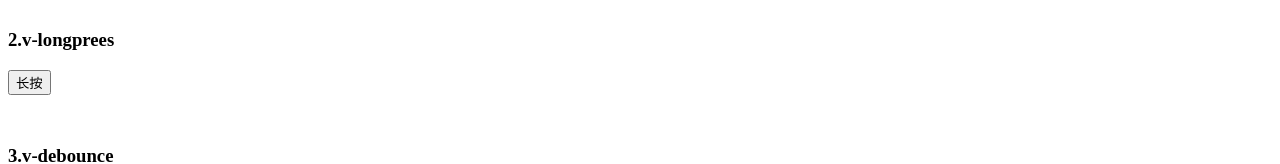
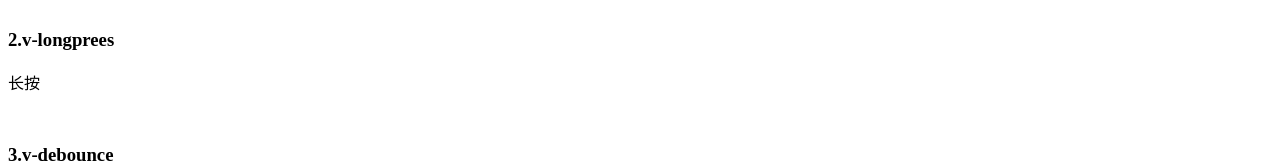
Before and after one commit to Huangwanbin/vue-directives, a Vue app: page /#/ in a window 1280 px wide. Shown: the part 186-350 px from the top of the page. Built offline with nearby package versions, Linux system fonts and the light colour scheme.

Commit message:
add description

```diff
--- a/src/directives/clickOut.js
+++ b/src/directives/clickOut.js
@@ -6,22 +6,23 @@ const clickOut = {
                 return false
             }
             //判断指令中是否绑定了函数
-            if (binding.expression) {
-                //如果绑定了函数，则调用函数，此处binding.value就是handleClose方法
+            if (binding.expression) {//expression：字符串形式的指令表达式。例如 v-my-directive="1 + 1" 中，表达式为 "1 + 1"。
+                console.log(binding);
+                //如果绑定了函数，则调用函数，此处binding.value就是clickImgOut方法
                 binding.value(e)
             }
         }
         // 给当前元素绑定个私有变量，方便在unbind中可以解除事件监听
-        el.__vueClickOutside__ = clickHandler;
-        //不加异步会有bug，瞬间触发clickHandler函数
+        el.handler = clickHandler;
+        //加个异步，瞬间触发clickHandler函数
         setTimeout(() => {
-            document.addEventListener('click',clickHandler);
+            document.addEventListener('click',el.handler);
         }, 0);
     },
     unbind(el,binding){
         //解除事件监听
-        document.removeEventListener('click',el.__vueClickOutside__);
-        delete el.__vueClickOutside__;
+        document.removeEventListener('click',el.handler);
+        delete el.handler;
     }
 }
 
--- a/src/directives/copy.js
+++ b/src/directives/copy.js
@@ -35,6 +35,7 @@ const copy = {
     // 指令与元素解绑的时候，移除事件绑定
     unbind(el) {
       el.removeEventListener('click', el.handler)
+      delete el.handler;
     },
   }
 
--- a/src/directives/debounce.js
+++ b/src/directives/debounce.js
@@ -1,6 +1,9 @@
 const debounce = {
     inserted: function (el, binding) {
+      //没绑定函数直接返回
+      if (!binding.expression) return
       let timer
+      //监听点击事件，限定事件内如果再次点击则清空定时器并重新定时
       el.addEventListener('click', () => {
         if (timer) {
           clearTimeout(timer)
--- a/src/directives/draggable.js
+++ b/src/directives/draggable.js
@@ -1,18 +1,21 @@
 const draggable = {
     inserted: function (el) {
+      let isPhone = /Android|webOS|iPhone|iPod|BlackBerry/i.test(navigator.userAgent)
+      if (!isPhone) {
         el.style.cursor = 'move'
         el.onmousedown = function (e) {
-        let disx = e.pageX - el.offsetLeft
+          //pageX：鼠标指针距离文档左侧边缘的距离，不随滚动条变化而变化。offsetLeft元素相对其定位父级(offsetParent)的左偏移量。
+          let disx = e.pageX - el.offsetLeft //计算出鼠标距离目标元素左边的长度
           let disy = e.pageY - el.offsetTop
           document.onmousemove = function (e) {
-          let x = e.pageX - disx
+            let x = e.pageX - disx //计算移动时，元素距离带定位的父元素左边的距离
             let y = e.pageY - disy
-          let maxX = document.body.clientWidth - parseInt(window.getComputedStyle(el).width)
+            let maxX = document.body.clientWidth - parseInt(window.getComputedStyle(el).width) //计算body宽度减去元素的宽度，即最大可位移距离
             let maxY = document.body.clientHeight - parseInt(window.getComputedStyle(el).height)
-          if (x < 0) {
+            if (x < 0) {//当顶到左边时，元素不做位移
               x = 0
             } else if (x > maxX) {
-            x = maxX
+              x = maxX //当达到边界鼠标继续移动时，元素不做位移
             }
 
             if (y < 0) {
@@ -28,6 +31,8 @@ const draggable = {
             document.onmousemove = document.onmouseup = null
           }
         }
+      }else{
+        //移动端版本
         el.ontouchstart = function (e) {
           //阻止页面的滑动默认事件
           document.body.style.overflow = "hidden"
@@ -57,6 +62,7 @@ const draggable = {
             document.body.style.overflow = "auto"
           }
         }
+      }
     },
   }
   export default draggable
--- a/src/directives/longpress.js
+++ b/src/directives/longpress.js
@@ -1,12 +1,13 @@
 const longpress = {
     bind: function (el, binding, vNode) {
-      if (typeof binding.value !== 'function') {
-        throw 'callback must be a function'
-      }
+      //没绑定函数直接返回
+      if (!binding.expression) return
       // 定义变量
       let pressTimer = null
       // 创建计时器（ 2秒后执行函数 ）
       let start = (e) => {
+        console.log(e);
+        //e.type表示触发的事件类型如mousedown,touchstart等，e.button表示是哪个键按下0为鼠标左键，1为中键，2为右键
         if (e.type === 'click' && e.button !== 0) {
           return
         }
@@ -14,7 +15,7 @@ const longpress = {
           pressTimer = setTimeout(() => {
             handler()
           }, 2000)
-          //取消浏览器默认事件
+          //取消浏览器默认事件，如右键弹窗
           el.addEventListener('contextmenu', function(e) {
             e.preventDefault();
           })
--- a/src/directives/scrollPop.js
+++ b/src/directives/scrollPop.js
@@ -1,11 +1,24 @@
 
 const scrollPop = {
-    bind: function (el,binding,vnode) {
-        console.log(el,binding,vnode);
-        document.getElementsByTagName('body')[0].style.overflow = "hidden"
+    // bind: function (el,binding,vnode) {
+    //     console.log(el,binding,vnode);
+    //     document.getElementsByTagName('body')[0].style.overflow = "hidden"
+    // },
+    // unbind:function (el,binding,vnode) {
+    //     document.getElementsByTagName('body')[0].style.overflow = "auto"
+    // }
+    bind(el) {
+        el.st = window.pageYOffset || document.documentElement.scrollTop || document.body.scrollTop
+        let cssStr = `overflow: hidden;width: 100%; height: 100%; position: fixed; top: ${- el.st}px;`
+        document.querySelector('html').cssText = cssStr
+        document.body.style.cssText = cssStr
     },
-    unbind:function (el,binding,vnode) {
-        document.getElementsByTagName('body')[0].style.overflow = "auto"
+    unbind(el) {
+        let cssStr = 'overflow: auto; height: 100%; position: relative; top: 0px'
+        document.querySelector('html').cssText = cssStr
+        document.body.style.cssText = cssStr
+        document.documentElement.scrollTop = el.st
+        document.body.scrollTop = el.st
     }
 }
 
--- a/src/directives/sensor.js
+++ b/src/directives/sensor.js
@@ -33,14 +33,22 @@ const sensor = {
         showObj.name && showObj.value && sensors.track(showObj.name, {
             FileName: showObj.value
         });
-        clickObj.name && clickObj.value && el.addEventListener('click',function(){
+        if (clickObj.name && clickObj.value) {
+            el.handler = function (clickObj) {
                 clickObj.name === '$WebClick' && sensors.track(clickObj.name, {
                     $element_name: clickObj.value
                 });
                 clickObj.name === 'PopupBtnClick' && sensors.track(clickObj.name, {
                     FileName: clickObj.value
                 });
-        })
+            }
+            el.addEventListener('click',el.handler)
+        }
+    },
+    // 指令与元素解绑的时候，移除事件绑定
+    unbind(el) {
+        el.handler && el.removeEventListener('click', el.handler)
+        delete el.handler;
     }
 }
 
--- a/src/directives/waterMarker.js
+++ b/src/directives/waterMarker.js
@@ -6,12 +6,12 @@ function addWaterMarker(str, parentNode, font, textColor) {
     can.height = 150
     can.style.display = 'none'
     var cans = can.getContext('2d')
-    cans.rotate((-20 * Math.PI) / 180)
+    cans.rotate((-20 * Math.PI) / 180) //Math.PI = π = 180°
     cans.font = font || '16px Microsoft JhengHei'
     cans.fillStyle = textColor || 'rgba(180, 180, 180, 0.3)'
     cans.textAlign = 'left'
     cans.textBaseline = 'Middle'
-    cans.fillText(str, can.width / 10, can.height / 2)
+    cans.fillText(str, can.width / 10, can.height / 2) //fillText为在canvas里绘制文本
     parentNode.style.backgroundImage = 'url(' + can.toDataURL('image/png') + ')'
   }
 
--- a/src/views/Home.vue
+++ b/src/views/Home.vue
@@ -12,7 +12,7 @@
 
     <div class="long-press">
       <h3>2.v-longprees</h3>
-      <button v-longpress="longpress">长按</button>
+      <span v-longpress="longpress">长按</span>
     </div>
 
     <div class="debounce">
@@ -158,23 +158,26 @@ export default {
   .scrollPop {
     margin-bottom: 50px;
     .scroll-pop {
-      width: 400px;
-      height: 600px;
+      width: 60%;
+      height: 70%;
       position: fixed;
       top: 50%;
       left: 50%;
       transform: translate(-50%,-50%);
       z-index: 1;
       .close {
+        border: none;
+        border-radius: 50%;
         position: absolute;
-        top: -50px;
-        right: -50px;
+        top: -40px;
+        right: -40px;
         font-size: 30px;
         z-index:1;
       }
       .content {
         width: 100%;
         height: 100%;
+        margin: 0 auto;
         overflow: scroll;
         background-color: #fff;
       }
```
Lines whose indentation alone changed are shown as unchanged.
